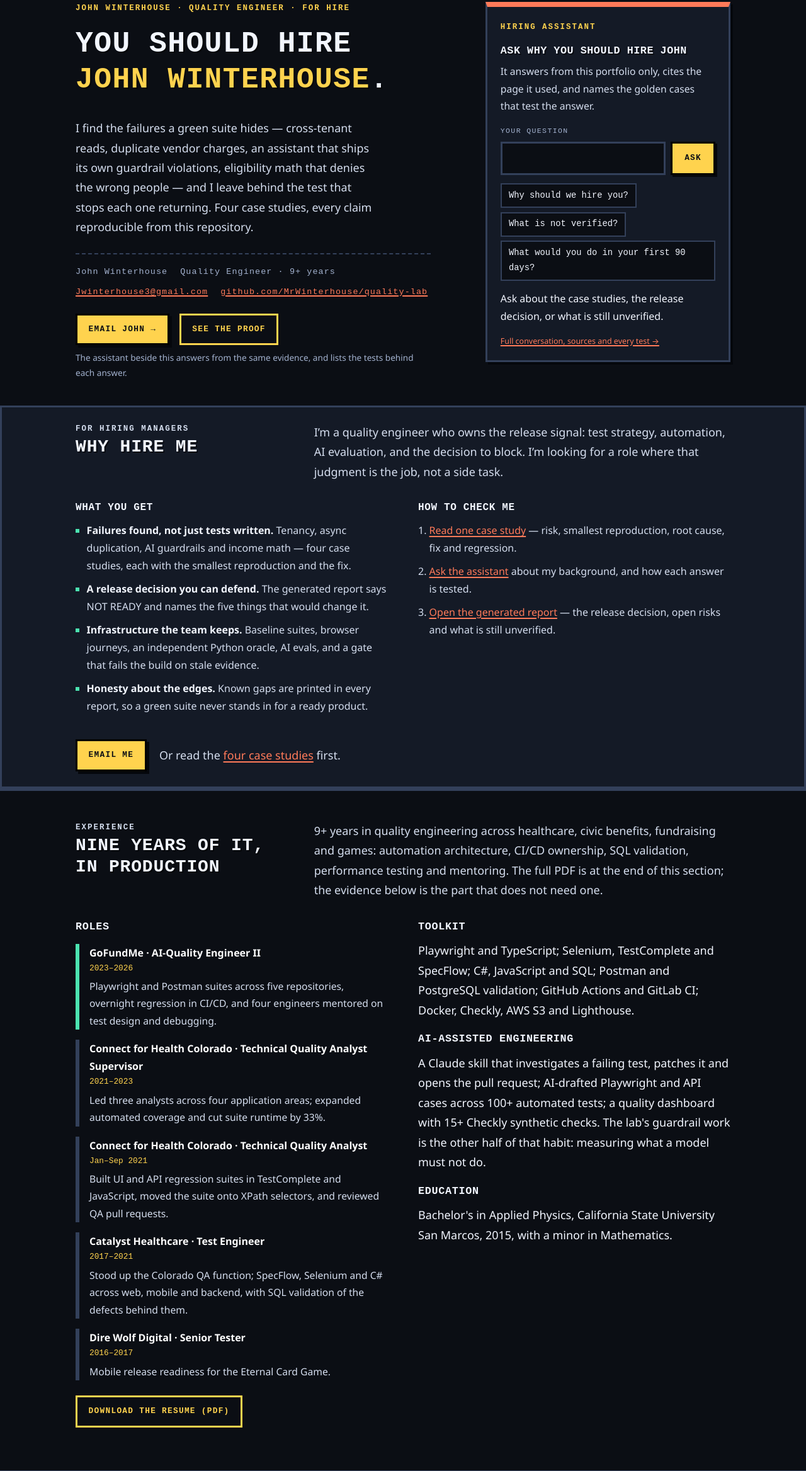
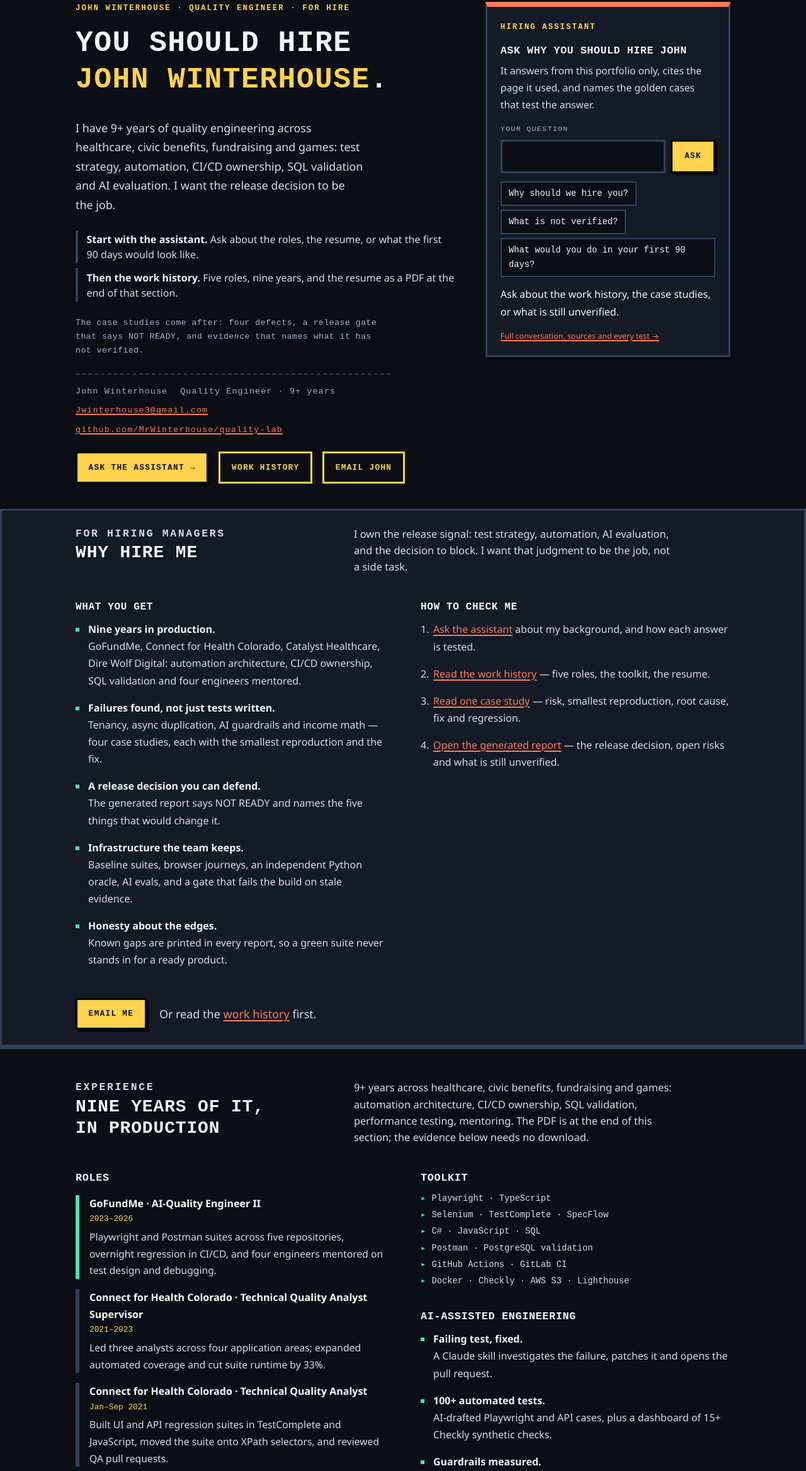
Before and after one commit to MrWinterhouse/quality-lab, a website with bundled scripts: page site/index.html in a window 1280 px wide. Shown: the part 124-2460 px from the top of the page at 63% size. Built offline with nearby package versions, Linux system fonts and the light colour scheme.

Commit message:
Lead the home page with the pitch, then the work history, then the case studies
The hero opened on four defect summaries, so the first thing a hiring
manager read was case-study detail instead of why John is worth a
conversation. The hero now states the years and the roles, points at the
assistant and the work history, and names the case studies as what comes
after. Denser copy is split into shorter paragraphs, lists and a narrower
measure, and the case-studies section is labelled as such.

🤖 Generated with Codebuff
Co-Authored-By: Codebuff <noreply@codebuff.com>

```diff
--- a/site/chat/embed.js
+++ b/site/chat/embed.js
@@ -81,7 +81,7 @@ async function start() {
 
   for (const control of [input, form.querySelector('button'), ...chips]) control.disabled = false;
   log.replaceChildren(
-    el('p', 'hero-chat-a', 'Ask about the case studies, the release decision, or what is still unverified.'),
+    el('p', 'hero-chat-a', 'Ask about the work history, the case studies, or what is still unverified.'),
   );
 }
 
--- a/site/index.html
+++ b/site/index.html
@@ -4,7 +4,7 @@
 <meta charset="utf-8">
 <meta name="viewport" content="width=device-width, initial-scale=1">
 <title>Hire John Winterhouse — quality engineering portfolio</title>
-<meta name="description" content="You should hire John Winterhouse: a quality engineer who finds the failures a green suite hides. Four case studies, a release gate that says not ready, and evidence that names what it has not verified.">
+<meta name="description" content="You should hire John Winterhouse: a quality engineer with 9+ years across healthcare, civic benefits, fundraising and games. Ask the assistant, read the work history, then the four case studies.">
 <link rel="stylesheet" href="styles.css">
 
 </head>
@@ -34,11 +34,15 @@
         <p class="kicker">John Winterhouse · quality engineer · for hire</p>
         <h1 id="hero-title">You should hire <em>John Winterhouse</em>.</h1>
         <p class="lede">
-          I find the failures a green suite hides — cross-tenant reads, duplicate vendor
-          charges, an assistant that ships its own guardrail violations, eligibility math that
-          denies the wrong people — and I leave behind the test that stops each one returning.
-          Four case studies, every claim reproducible from this repository.
+          I have 9+ years of quality engineering across healthcare, civic benefits, fundraising
+          and games: test strategy, automation, CI/CD ownership, SQL validation and AI
+          evaluation. I want the release decision to be the job.
         </p>
+        <ul class="hero-paths">
+          <li><strong>Start with the assistant.</strong> Ask about the roles, the resume, or what the first 90 days would look like.</li>
+          <li><strong>Then the work history.</strong> Five roles, nine years, and the resume as a PDF at the end of that section.</li>
+        </ul>
+        <p class="hero-note">The case studies come after: four defects, a release gate that says NOT READY, and evidence that names what it has not verified.</p>
         <p class="byline">
           <span>John Winterhouse</span>
           <span>Quality Engineer · 9+ years</span>
@@ -46,9 +50,9 @@
           <span><a href="https://github.com/MrWinterhouse/quality-lab">github.com/MrWinterhouse/quality-lab</a></span>
         </p>
         <p class="hero-cta">
-          <a class="button" href="mailto:Jwinterhouse3@gmail.com">Email John →</a>
-          <a class="button button--ghost" href="#case-studies">See the proof</a>
-          <span>The assistant beside this answers from the same evidence, and lists the tests behind each answer.</span>
+          <a class="button" href="chat.html">Ask the assistant →</a>
+          <a class="button button--ghost" href="#experience">Work history</a>
+          <a class="button button--ghost" href="mailto:Jwinterhouse3@gmail.com">Email John</a>
         </p>
       </div>
 
@@ -72,7 +76,7 @@
           <li><button class="chat-suggestion" type="button" disabled>What would you do in your first 90 days?</button></li>
         </ul>
         <div class="hero-chat-log" id="hero-chat-log" role="log" aria-live="polite" aria-label="Assistant answers">
-          <p class="hero-chat-a">Ask about the case studies, the release decision, or what is still unverified.</p>
+          <p class="hero-chat-a">Ask about the work history, the case studies, or what is still unverified.</p>
         </div>
         <noscript>
           <p class="hero-chat-foot"><a href="chat.html">Open the hiring assistant</a> to ask these questions.</p>
@@ -90,9 +94,8 @@
           <h2 id="hiring-title">Why hire me</h2>
         </div>
         <p>
-          I’m a quality engineer who owns the release signal: test strategy, automation, AI
-          evaluation, and the decision to block. I’m looking for a role where that judgment is
-          the job, not a side task.
+          I own the release signal: test strategy, automation, AI evaluation, and the decision
+          to block. I want that judgment to be the job, not a side task.
         </p>
       </div>
 
@@ -100,6 +103,7 @@
         <div>
           <h3>What you get</h3>
           <ul class="hiring-list">
+            <li><strong>Nine years in production.</strong> GoFundMe, Connect for Health Colorado, Catalyst Healthcare, Dire Wolf Digital: automation architecture, CI/CD ownership, SQL validation and four engineers mentored.</li>
             <li><strong>Failures found, not just tests written.</strong> Tenancy, async duplication, AI guardrails and income math — four case studies, each with the smallest reproduction and the fix.</li>
             <li><strong>A release decision you can defend.</strong> The generated report says NOT READY and names the five things that would change it.</li>
             <li><strong>Infrastructure the team keeps.</strong> Baseline suites, browser journeys, an independent Python oracle, AI evals, and a gate that fails the build on stale evidence.</li>
@@ -109,8 +113,9 @@
         <div>
           <h3>How to check me</h3>
           <ol class="hiring-list">
+            <li><a href="chat.html">Ask the assistant</a> about my background, and how each answer is tested.</li>
+            <li><a href="#experience">Read the work history</a> — five roles, the toolkit, the resume.</li>
             <li><a href="case-studies/tenant-isolation.html">Read one case study</a> — risk, smallest reproduction, root cause, fix and regression.</li>
-            <li><a href="chat.html">Ask the assistant</a> about my background, and how each answer is tested.</li>
             <li><a href="reports/quality-report.html">Open the generated report</a> — the release decision, open risks and what is still unverified.</li>
           </ol>
         </div>
@@ -118,7 +123,7 @@
 
       <p class="hiring-cta">
         <a class="button" href="mailto:Jwinterhouse3@gmail.com">Email me</a>
-        <span>Or read the <a href="#case-studies">four case studies</a> first.</span>
+        <span>Or read the <a href="#experience">work history</a> first.</span>
       </p>
     </div>
   </section>
@@ -131,10 +136,9 @@
           <h2 id="experience-title">Nine years of it, in production</h2>
         </div>
         <p>
-          9+ years in quality engineering across healthcare, civic benefits, fundraising and
-          games: automation architecture, CI/CD ownership, SQL validation, performance testing
-          and mentoring. The full PDF is at the end of this section; the evidence below is the part that
-          does not need one.
+          9+ years across healthcare, civic benefits, fundraising and games: automation
+          architecture, CI/CD ownership, SQL validation, performance testing, mentoring. The PDF
+          is at the end of this section; the evidence below needs no download.
         </p>
       </div>
 
@@ -183,22 +187,24 @@
         </div>
         <div>
           <h3>Toolkit</h3>
-          <p>
-            Playwright and TypeScript; Selenium, TestComplete and SpecFlow; C#, JavaScript and
-            SQL; Postman and PostgreSQL validation; GitHub Actions and GitLab CI; Docker,
-            Checkly, AWS S3 and Lighthouse.
-          </p>
+          <ul class="chips-list">
+            <li>Playwright · TypeScript</li>
+            <li>Selenium · TestComplete · SpecFlow</li>
+            <li>C# · JavaScript · SQL</li>
+            <li>Postman · PostgreSQL validation</li>
+            <li>GitHub Actions · GitLab CI</li>
+            <li>Docker · Checkly · AWS S3 · Lighthouse</li>
+          </ul>
           <h3>AI-assisted engineering</h3>
-          <p>
-            A Claude skill that investigates a failing test, patches it and opens the pull
-            request; AI-drafted Playwright and API cases across 100+ automated tests; a quality
-            dashboard with 15+ Checkly synthetic checks. The lab's guardrail work is the other
-            half of that habit: measuring what a model must not do.
-          </p>
+          <ul class="hiring-list">
+            <li><strong>Failing test, fixed.</strong> A Claude skill investigates the failure, patches it and opens the pull request.</li>
+            <li><strong>100+ automated tests.</strong> AI-drafted Playwright and API cases, plus a dashboard of 15+ Checkly synthetic checks.</li>
+            <li><strong>Guardrails measured.</strong> The lab’s other half of that habit: testing what a model must not do.</li>
+          </ul>
           <h3>Education</h3>
           <p>
-            Bachelor's in Applied Physics, California State University San Marcos,
-            2015, with a minor in Mathematics.
+            Bachelor’s in Applied Physics, California State University San Marcos, 2015, with a
+            minor in Mathematics.
           </p>
         </div>
       </div>
@@ -213,14 +219,14 @@
     <div class="wrap">
       <div class="section-head">
         <div>
-          <p class="kicker">01 · Four defects</p>
+          <p class="kicker">01 · Case studies</p>
           <h2 id="cases-title">Triage, root cause, fix, regression</h2>
         </div>
         <p>
-          Each case study follows the same arc: the risk, the smallest reproduction, the line
-          of code that caused it, the test that now fails if it returns, and what the evidence
-          still does not cover. All four are seeded defects in the product — the probes that
-          catch them ship red on purpose.
+          <strong>This is the case-study section</strong> — the evidence behind the pitch above,
+          not the pitch. Same arc each time: the risk, the smallest reproduction, the line that
+          caused it, and the regression that now fails if it returns. All four are seeded
+          defects, so the probes that catch them ship red on purpose.
         </p>
       </div>
 
@@ -282,9 +288,9 @@
           <h2 id="green-title">The suite passes. Here is what that is worth.</h2>
         </div>
         <p>
-          Every portfolio shows passing tests. Almost none shows the boundary of the claim.
-          Both columns below are generated from the same run, and the right-hand column is the
-          one I would put in front of a release owner.
+          Every portfolio shows passing tests; almost none shows the boundary of the claim.
+          Both columns come from the same run — the right-hand one is what I would put in front
+          of a release owner.
         </p>
       </div>
 
@@ -358,26 +364,21 @@
           <h2 id="what-title">A product worth testing, not a to-do list worth automating</h2>
         </div>
         <p>
-          Most QA portfolios automate a demo shop. This one starts with the thing that makes
-          quality engineering hard: rules that decide whether someone gets healthcare, a
-          vendor that fails after doing the work, two agencies that must never see each
-          other’s applicants, and a model whose output nobody can fully predict.
+          Most QA portfolios automate a demo shop. This one starts with what makes quality
+          engineering hard: rules that decide healthcare, a vendor that fails after doing the
+          work, two agencies that must never see each other’s applicants, and a model nobody
+          can fully predict.
         </p>
       </div>
 
       <div class="cols-2">
         <div>
-          <p>
-            The product is a benefits-eligibility service for two tenant agencies. Applicants
-            screen a household against Medicaid, SNAP, WIC and CHIP, submit an application,
-            upload documents, and wait for an asynchronously verified income check. A
-            caseworker reviews and decides. An in-house assistant answers policy questions.
-          </p>
-          <p>
-            It runs offline on Node’s standard library with an in-memory store, so every claim
-            on this site reproduces from a clean checkout with <code>npm install</code> and one
-            command. No accounts, no API keys, no cloud spend.
-          </p>
+          <h3>The product</h3>
+          <ul class="hiring-list">
+            <li><strong>Two tenant agencies, one service.</strong> Applicants screen a household against Medicaid, SNAP, WIC and CHIP, apply, upload documents, and wait for an asynchronously verified income check.</li>
+            <li><strong>Caseworker and assistant.</strong> A caseworker reviews and decides; an in-house assistant answers policy questions.</li>
+            <li><strong>Offline and reproducible.</strong> Node’s standard library, an in-memory store, no accounts, no API keys, no cloud spend — every claim here rebuilds from a clean checkout with <code>npm install</code> and one command.</li>
+          </ul>
         </div>
         <div>
           <table>
@@ -406,9 +407,9 @@
           <h2 id="evidence-title">Generated by CI on every push</h2>
         </div>
         <p>
-          These links are assembled by the Pages workflow from the artifacts of the run that
-          published this page. Nothing here is a screenshot: the reports, traces and JSON are
-          the actual outputs, and the commit that produced them is in the Actions log.
+          Assembled by the Pages workflow from the artifacts of the run that published this
+          page. Not screenshots: the reports, traces and JSON are the actual outputs, and the
+          commit that produced them is in the Actions log.
         </p>
       </div>
 
@@ -495,8 +496,8 @@
           <h2 id="approach-title">Four things I keep doing</h2>
         </div>
         <p>
-          None of these are tool choices. They are the decisions that made the difference
-          between a suite that reports green and a suite someone trusts before a release.
+          None of these are tool choices — they are the decisions that separated a suite that
+          reports green from one someone trusts before a release.
         </p>
       </div>
 
--- a/site/styles.css
+++ b/site/styles.css
@@ -155,7 +155,13 @@ p {
   margin: 0 0 1.1em;
   text-wrap: pretty;
   /* Long light-on-dark lines are the other thing that tires the eye: cap the measure. */
-  max-width: 70ch;
+  max-width: 62ch;
+}
+
+/* A paragraph that ran to four lines is a list that did not admit it. */
+p,
+li {
+  line-height: 1.7;
 }
 
 p.lede {
@@ -300,6 +306,36 @@ pre code {
   margin-bottom: 1.6rem;
 }
 
+/* Where a visitor starts: the assistant, then the work history. */
+.hero-paths {
+  list-style: none;
+  margin: 0 0 1.4rem;
+  padding: 0;
+  max-width: 46rem;
+  display: grid;
+  gap: 0.5rem;
+}
+
+.hero-paths li {
+  font-size: 1rem;
+  line-height: 1.5;
+  color: var(--ink-soft);
+  border-left: 4px solid var(--line);
+  padding: 0.15rem 0 0.15rem 0.85rem;
+}
+
+.hero-paths li strong {
+  color: var(--ink);
+}
+
+.hero-note {
+  font-family: var(--mono);
+  font-size: 0.82rem;
+  letter-spacing: 0.04em;
+  color: var(--ink-faint);
+  margin: 0 0 1.5rem;
+}
+
 .byline {
   font-family: var(--mono);
   font-size: 0.84rem;
@@ -394,25 +430,40 @@ section {
 
 .section-head {
   display: grid;
-  grid-template-columns: minmax(0, 1fr) minmax(0, 2fr);
-  gap: 1rem 3rem;
+  grid-template-columns: minmax(0, 1fr) minmax(0, 1.55fr);
+  gap: 1rem 3.5rem;
   align-items: start;
-  margin-bottom: 2rem;
+  margin-bottom: 2.6rem;
 }
 
 .section-head h2 {
   margin-bottom: 0;
 }
 
+/* The standfirst sits beside the heading, so it reads as a caption rather than body copy:
+   narrower measure, slightly smaller, more air between the lines. */
 .section-head p {
   margin: 0;
+  max-width: 54ch;
+  font-size: 1.03rem;
+  line-height: 1.6;
   color: var(--ink-soft);
 }
 
 .cols-2 {
   display: grid;
   grid-template-columns: repeat(auto-fit, minmax(min(100%, 20rem), 1fr));
-  gap: 2rem 3rem;
+  gap: 2.5rem 3.5rem;
+}
+
+/* Separate the column's blocks so a heading always starts a new idea. */
+.cols-2 h3 {
+  margin-top: 2.2rem;
+}
+
+.cols-2 h3:first-child,
+.cols-2 *:first-child > h3:first-child {
+  margin-top: 0;
 }
 
 /* ---------- tables ---------- */
@@ -1148,11 +1199,41 @@ td.pass {
 }
 
 .hiring-list li {
-  margin-bottom: 0.55rem;
+  margin-bottom: 1rem;
+  padding-left: 0.15rem;
 }
 
+/* Tool names as a short column instead of one 40-word sentence. */
+.chips-list {
+  list-style: none;
+  margin: 0 0 1.6rem;
+  padding: 0;
+  display: grid;
+  gap: 0.35rem;
+  font-family: var(--mono);
+  font-size: 0.86rem;
+  color: var(--ink-soft);
+}
+
+.chips-list li {
+  position: relative;
+  padding-left: 1.1rem;
+  line-height: 1.5;
+}
+
+.chips-list li::before {
+  content: "▸";
+  position: absolute;
+  left: 0;
+  color: var(--teal);
+}
+
+/* Lead phrase on its own line: four scannable headlines instead of four wrapped blocks. */
 .hiring-list strong {
+  display: block;
   color: var(--ink);
+  line-height: 1.35;
+  margin-bottom: 0.15rem;
 }
 
 .hiring-cta {
```
